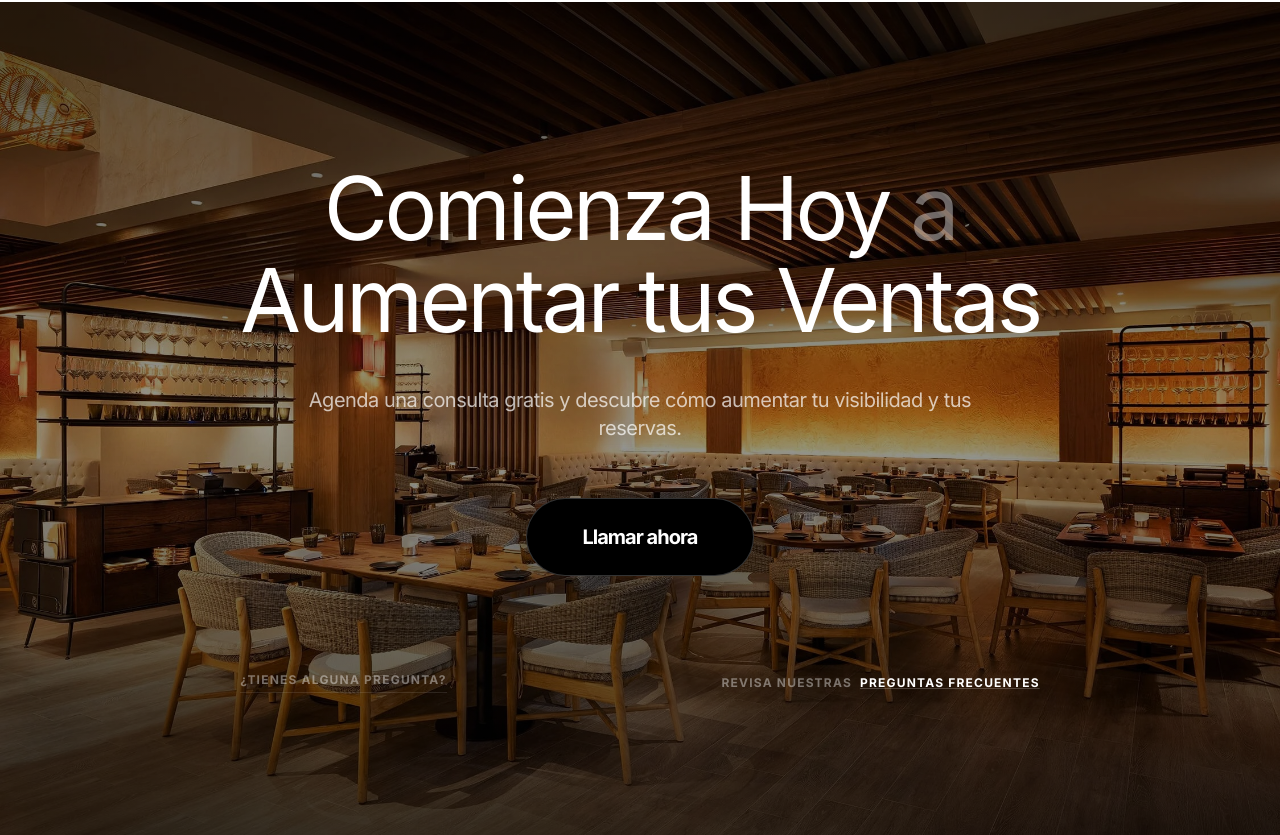
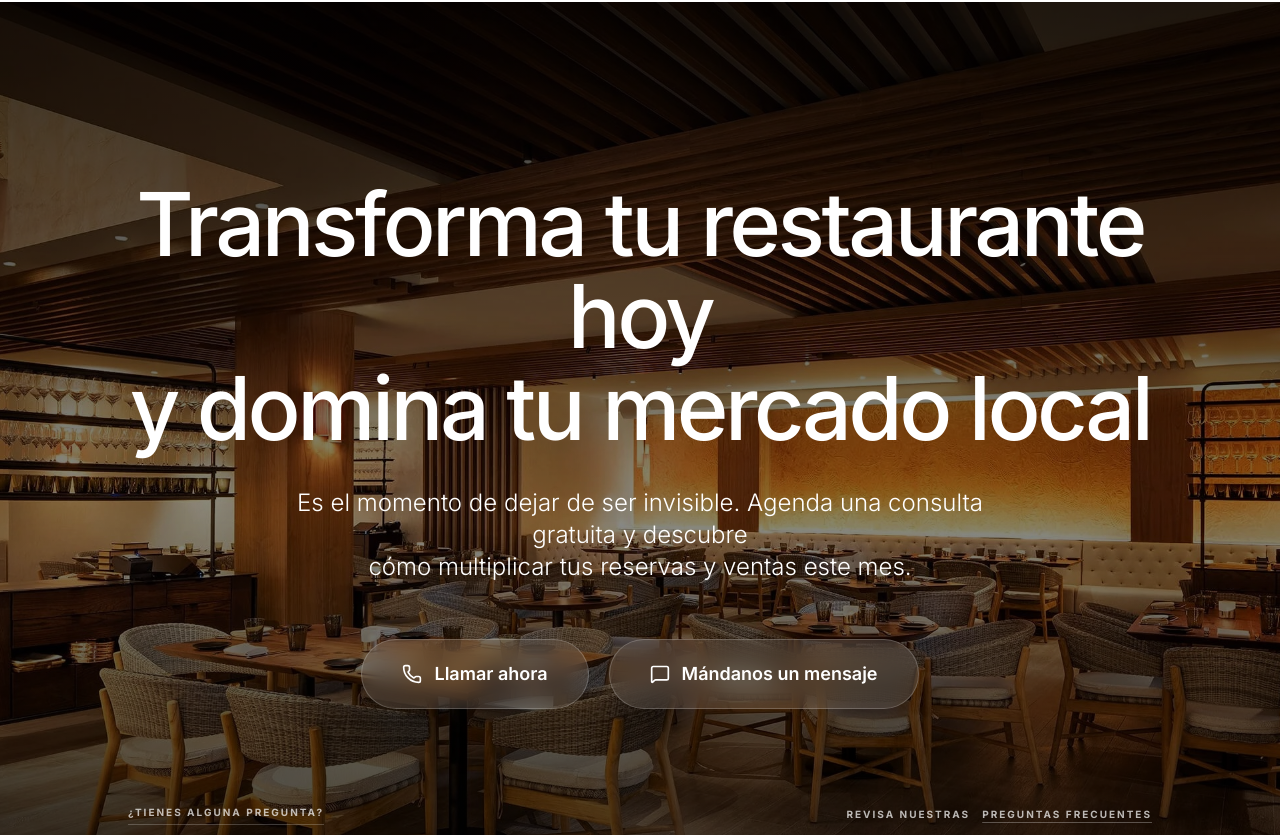
Before and after one commit to motionsmanagement/Motions, a React (Vite) app: page / in a window 1280 px wide. Shown: the part 4185-5020 px from the top of the page. Built offline with nearby package versions, Linux system fonts and the light colour scheme.

Commit message:
feat: upgrade FinalCTA with better headline, white text, and glass button duo

```diff
--- a/components/FinalCTA.tsx
+++ b/components/FinalCTA.tsx
@@ -1,37 +1,48 @@
-
 import React from 'react';
+import { Phone, MessageSquare } from 'lucide-react';
 
 const FinalCTA: React.FC = () => {
   return (
-    <section className="relative py-40 px-6 md:px-12 overflow-hidden flex flex-col items-center text-center">
+    <section className="relative py-44 px-6 md:px-12 overflow-hidden flex flex-col items-center text-center font-['Inter']">
       {/* Background Image */}
       <div className="absolute inset-0 z-0">
         <img
           src="/new.jpg"
           alt="Final CTA background"
-          className="w-full h-full object-cover brightness-[0.6]"
+          className="w-full h-full object-cover brightness-[0.55]"
           loading="lazy"
         />
-        <div className="absolute inset-0 bg-gradient-to-b from-black/40 via-transparent to-black/60"></div>
+        <div className="absolute inset-0 bg-gradient-to-b from-black/60 via-transparent to-black/70"></div>
       </div>
 
-      <div className="relative z-10 max-w-4xl">
-        <h2 className="text-5xl md:text-[5.5rem] text-white mb-10 leading-[1.05]">
-          Comienza Hoy <span className="text-white/40">a</span><br />
-          Aumentar tus Ventas
+      <div className="relative z-10 max-w-5xl">
+        {/* Improved Conversion Headline */}
+        <h2 className="text-5xl md:text-[5.5rem] text-white mb-8 leading-[1.05] font-medium tracking-tight">
+          Transforma tu restaurante hoy<br />
+          <span className="text-white">y domina tu mercado local</span>
         </h2>
-        <p className="text-white/70 text-lg md:text-xl mb-14 max-w-2xl mx-auto leading-relaxed tracking-tight">
-          Agenda una consulta gratis y descubre cómo aumentar tu visibilidad y tus reservas.
+
+        <p className="text-white text-lg md:text-2xl mb-14 max-w-3xl mx-auto leading-relaxed font-light">
+          Es el momento de dejar de ser invisible. Agenda una consulta gratuita y descubre<br className="hidden md:block" /> cómo multiplicar tus reservas y ventas este mes.
         </p>
 
-        <button className="px-14 py-6 rounded-full bg-black text-white text-xl font-bold shadow-[0_20px_80px_rgba(0,0,0,0.3)] hover:scale-105 transition-transform mb-24 tracking-tighter border border-white/20">
-          Llamar ahora
-        </button>
+        {/* Glass Buttons Duo */}
+        <div className="flex flex-col sm:flex-row items-center justify-center gap-5 mb-24">
+          <button className="flex items-center gap-3 px-10 py-5 rounded-full bg-white/10 backdrop-blur-md border border-white/20 text-white text-lg font-semibold hover:bg-white/20 transition-all hover:scale-105 active:scale-95 shadow-2xl group w-full sm:w-auto justify-center">
+            <Phone className="w-5 h-5 group-hover:rotate-12 transition-transform" />
+            Llamar ahora
+          </button>
 
-        <div className="flex flex-col md:flex-row items-center justify-between w-full text-white/40 text-xs tracking-widest uppercase font-bold gap-8">
-          <a href="#" className="hover:text-white transition-colors border-b border-white/10 pb-1">¿Tienes alguna pregunta?</a>
-          <a href="#" className="flex items-center gap-2 hover:text-white transition-colors">
-            Revisa nuestras <span className="text-white font-black underline decoration-white/20">Preguntas Frecuentes</span>
+          <button className="flex items-center gap-3 px-10 py-5 rounded-full bg-white/10 backdrop-blur-md border border-white/20 text-white text-lg font-semibold hover:bg-white/20 transition-all hover:scale-105 active:scale-95 shadow-2xl group w-full sm:w-auto justify-center">
+            <MessageSquare className="w-5 h-5 group-hover:-translate-y-0.5 transition-transform" />
+            Mándanos un mensaje
+          </button>
+        </div>
+
+        <div className="flex flex-col md:flex-row items-center justify-between w-full text-white text-[10px] tracking-[0.2em] uppercase font-bold gap-10 opacity-70">
+          <a href="#" className="hover:opacity-100 transition-opacity border-b border-white/30 pb-1">¿Tienes alguna pregunta?</a>
+          <a href="#" className="flex items-center gap-3 hover:opacity-100 transition-opacity">
+            REVISA NUESTRAS <span className="underline decoration-white/40 underline-offset-4">PREGUNTAS FRECUENTES</span>
           </a>
         </div>
       </div>
```
